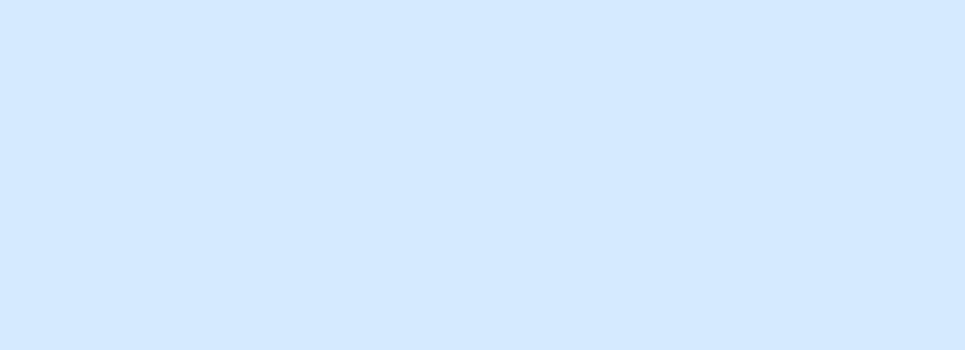
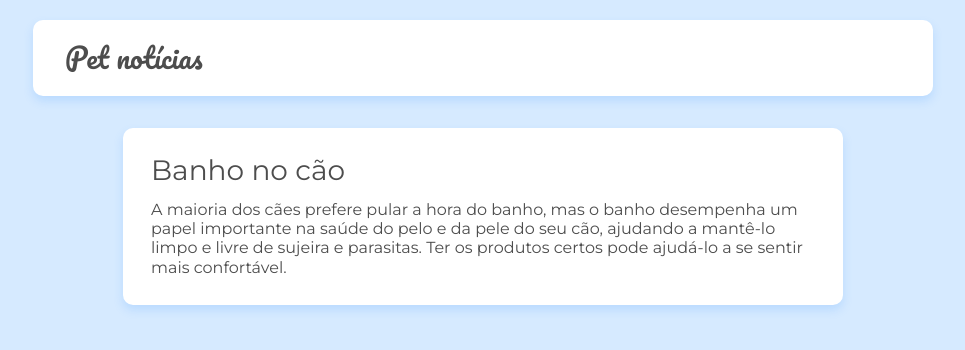
Before and after one commit to caiomcs04/React-router, a React (Create React App) app: page / in a window 1280 px wide. Shown: the top 350 px of the page, without its empty margins (157-1122 px from the left). Built offline with nearby package versions, Linux system fonts and the light colour scheme.

Commit message:
2#Commit(Routes implementations)

```diff
--- a/src/App.jsx
+++ b/src/App.jsx
@@ -1,12 +1,24 @@
-import React from 'react'
-import './assets/css/base/base.css'
+import React from "react";
+import "./assets/css/base/base.css";
+import Home from "./paginas/Home";
+import About from "./paginas/About";
+import { BrowserRouter as Router, Route, Switch } from "react-router-dom";
 
 function App() {
   return (
-  <>
-
-  </>
-  )
+    <>
+      <Router>
+        <Switch>
+          <Route exact path="/">
+            <Home />
+          </Route>
+          <Route path="/about">
+            <About />
+          </Route>
+        </Switch>
+      </Router>
+    </>
+  );
 }
 
-export default App
+export default App;
```
Also changed, not shown: src/paginas/About.jsx (renamed from src/paginas/Sobre.jsx), 1 other file (tests, documents, lock files or other folders).
